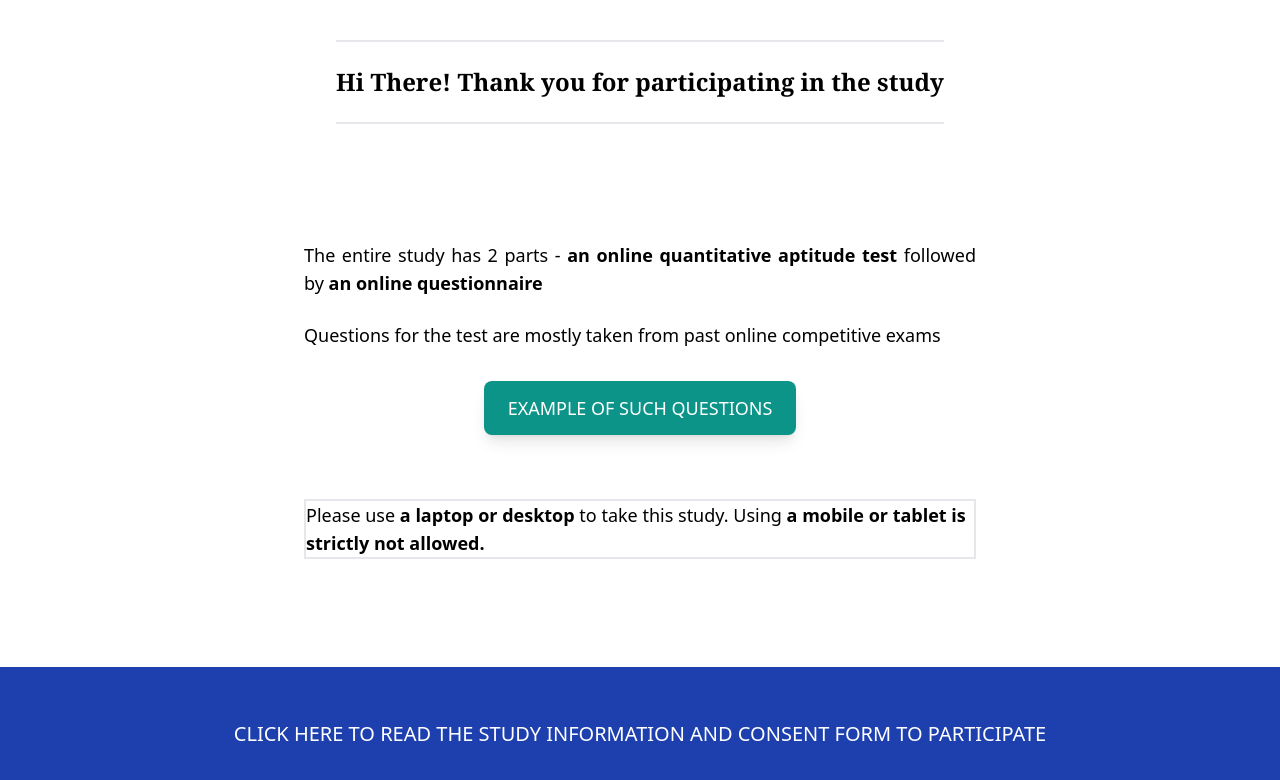
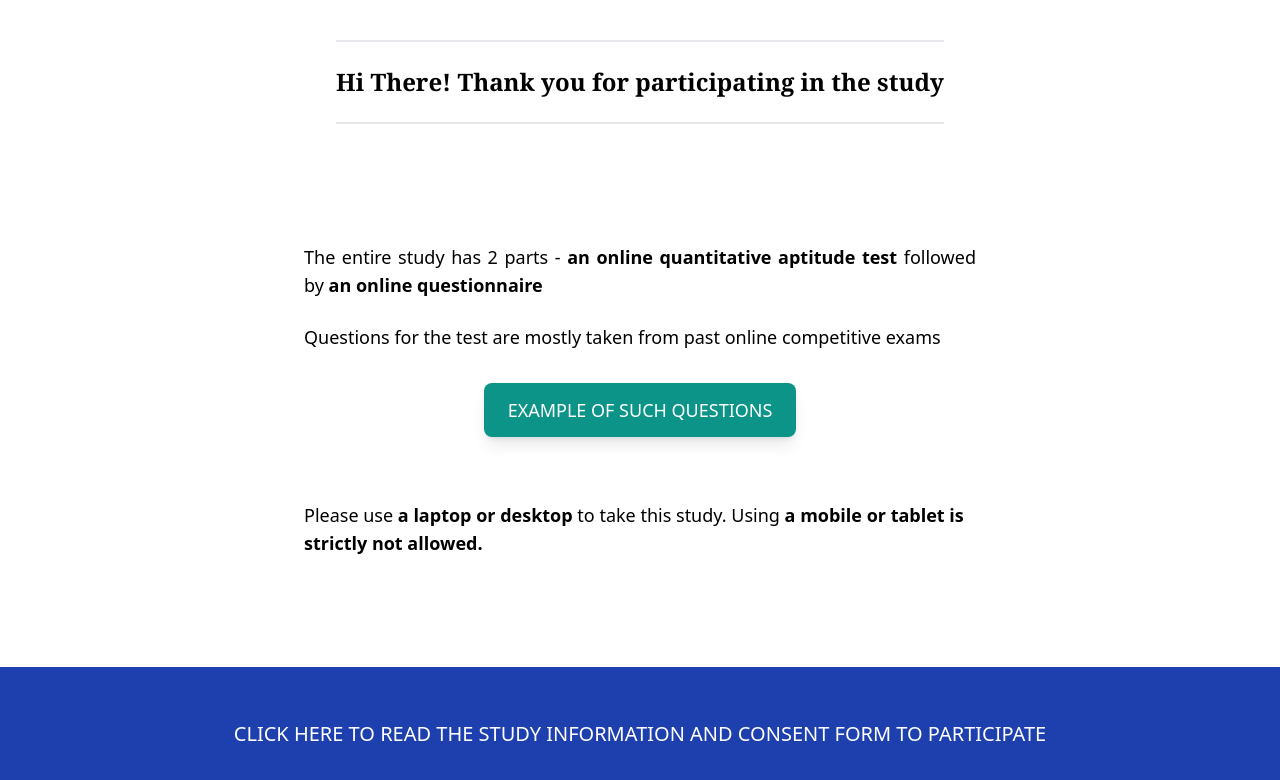
Before and after one commit to svdpmukherjee/exam-interface, a Next.js app: page / in a window 1280 px wide. Shown: the top 780 px of the page. Built offline with nearby package versions, Linux system fonts and the light colour scheme.

Commit message:
Update index.js

```diff
--- a/pages/index.js
+++ b/pages/index.js
@@ -146,7 +146,7 @@ export default function Home() {
               </div>
             </div> */}
 
-            <div className="border-2">
+            <div className="">
               Please use <strong> a laptop or desktop </strong> to take this
               study. Using{' '}
               <strong> a mobile or tablet is strictly not allowed.</strong>
```
